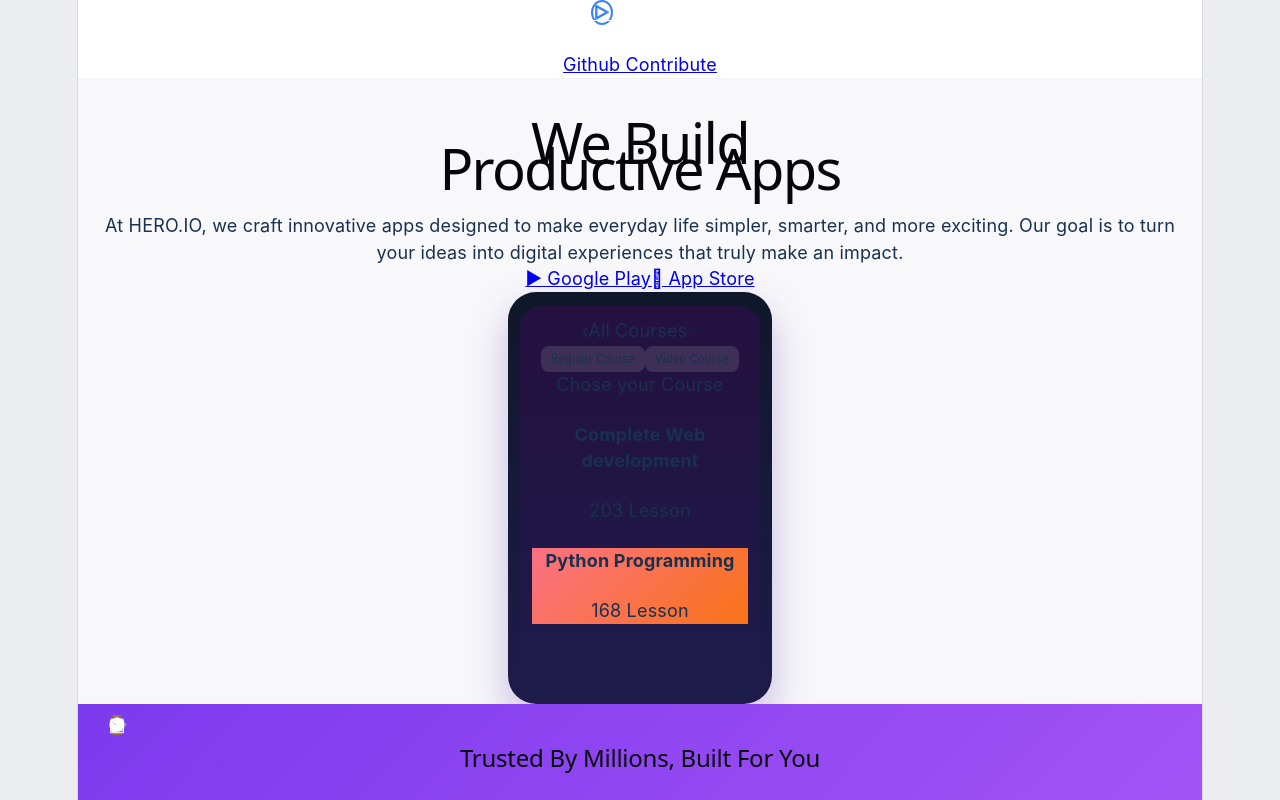
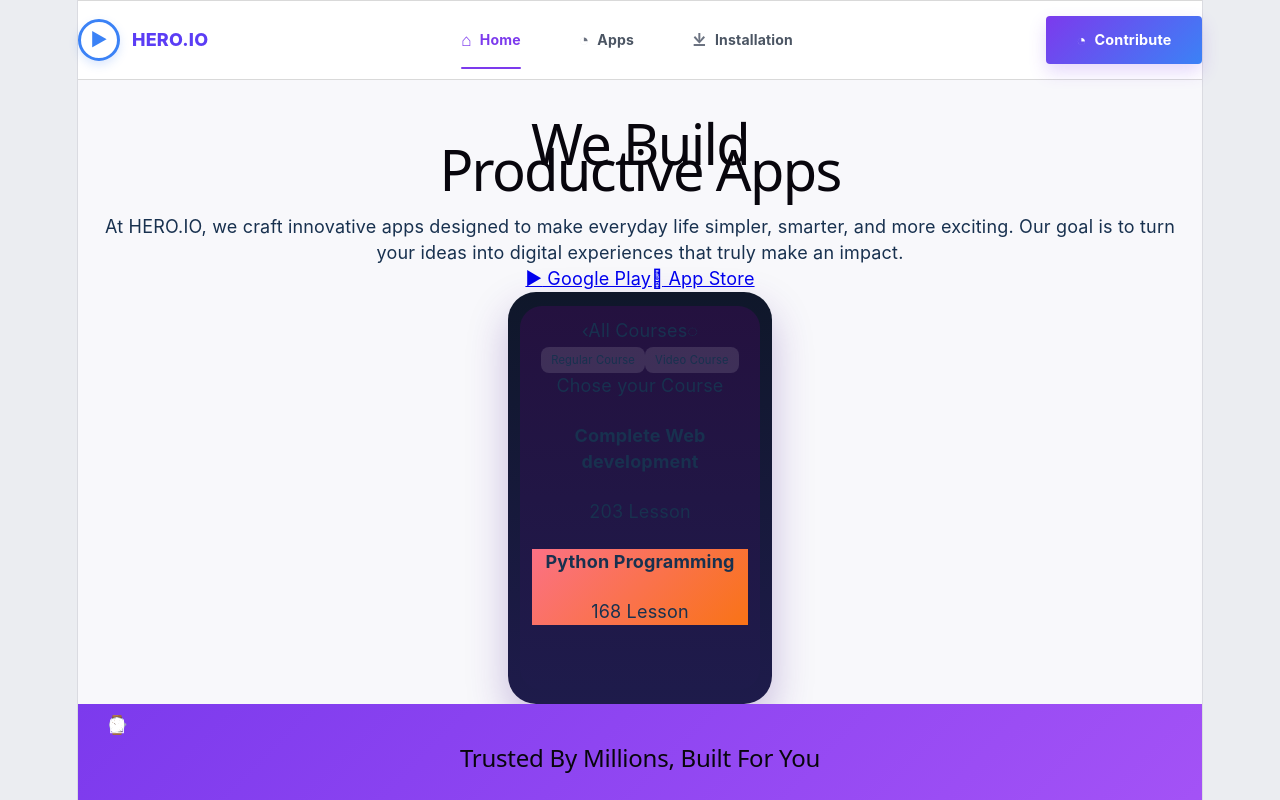
Before and after one commit to Tawseef-Taher-19/hero-IO, a React (Vite) app: page / in a window 1280 px wide. Shown: the top 800 px of the page. Built offline with nearby package versions, Linux system fonts and the light colour scheme.

Commit message:
style: add gray hover background for navbar items

```diff
--- a/src/components/Header.jsx
+++ b/src/components/Header.jsx
@@ -8,16 +8,22 @@ const Header = () => {
     <header className="header">
       <div className="container header-inner">
         <Link to="/" className="logo hero-logo">
-          <span className="logo-mark">▷</span>
+          <span className="logo-mark">▶</span>
           <span className="logo-text">HERO.IO</span>
         </Link>
 
         <nav className="nav">
           <NavLink to="/" end className={navClass}>
-            Home
+            <span className="nav-icon">⌂</span>
+            <span>Home</span>
           </NavLink>
           <NavLink to="/apps" className={navClass}>
-            Apps
+            <span className="nav-icon">◔</span>
+            <span>Apps</span>
+          </NavLink>
+          <NavLink to="/installation" className={navClass}>
+            <span className="nav-icon">⤓</span>
+            <span>Installation</span>
           </NavLink>
         </nav>
 
@@ -27,7 +33,8 @@ const Header = () => {
           rel="noreferrer"
           className="contribute-btn"
         >
-          Github Contribute
+          <span className="contribute-icon">◔</span>
+          <span>Contribute</span>
         </a>
       </div>
     </header>
--- a/src/index.css
+++ b/src/index.css
@@ -682,3 +682,177 @@ body {
     height: 230px;
   }
 }
+
+/* header css */
+/* Header Container */
+.header {
+  position: sticky;
+  top: 0;
+  z-index: 30;
+  background: #ffffff;
+  border-top: 1px solid #d9d9d9;
+  border-bottom: 1px solid #d9d9d9;
+}
+
+.header-inner {
+  min-height: 78px;
+  display: flex;
+  align-items: center;
+  justify-content: space-between;
+  gap: 24px;
+}
+
+/* Logo Redesign */
+.hero-logo {
+  display: flex;
+  align-items: center;
+  gap: 12px;
+}
+
+.logo-mark {
+  width: 36px;
+  height: 36px;
+  display: grid;
+  place-items: center;
+  border: 3px solid #3b82f6;
+  border-radius: 50%;
+  color: #3b82f6;
+  font-size: 1rem;
+  box-shadow: 0 4px 10px rgba(59, 130, 246, 0.18);
+}
+
+.logo-text {
+  font-size: 1rem;
+  letter-spacing: 0.2px;
+  font-weight: 800;
+  color: #5b3df5;
+}
+
+/* Centered Navigation */
+.nav {
+  display: flex;
+  align-items: center;
+  gap: 34px;
+  flex-wrap: wrap;
+  margin-left: auto;
+  margin-right: auto;
+}
+
+.nav-link {
+  color: #4b5563;
+  font-weight: 700;
+  font-size: 0.78rem;
+  display: inline-flex;
+  align-items: center;
+  gap: 8px;
+  position: relative;
+  padding: 6px 0;
+  text-decoration: none;
+}
+
+.nav-link.active {
+  color: var(--brand);
+}
+
+/* The Active Indicator Line */
+.nav-link.active::after {
+  content: "";
+  position: absolute;
+  left: 0;
+  right: 0;
+  bottom: -12px;
+  height: 2px;
+  background: #7c3aed;
+  border-radius: 999px;
+}
+
+.nav-icon {
+  font-size: 0.95rem;
+  line-height: 1;
+  color: #6b7280;
+}
+
+.nav-link.active .nav-icon {
+  color: #7c3aed;
+}
+
+/* Contribute Button */
+.contribute-btn {
+  display: inline-flex;
+  align-items: center;
+  justify-content: center;
+  gap: 8px;
+  border-radius: 4px;
+  background: linear-gradient(135deg, #7c3aed, #3b82f6);
+  color: white;
+  padding: 11px 18px;
+  font-size: 0.8rem;
+  font-weight: 700;
+  min-width: 120px;
+  box-shadow: 0 8px 18px rgba(124, 58, 237, 0.2);
+  text-decoration: none;
+}
+
+.contribute-icon {
+  font-size: 0.9rem;
+  line-height: 1;
+}
+
+/* Responsive Styles */
+@media (max-width: 768px) {
+  .header-inner {
+    min-height: auto;
+    padding: 14px 0;
+    flex-direction: column;
+    align-items: center;
+  }
+
+  .nav {
+    gap: 18px;
+    margin: 0;
+    justify-content: center;
+  }
+
+  .nav-link.active::after {
+    bottom: -6px;
+  }
+}
+
+/* tactile feedback on navbar */
+.nav-link {
+  color: #4b5563;
+  font-weight: 700;
+  font-size: 0.78rem;
+  display: inline-flex;
+  align-items: center;
+  gap: 8px;
+  position: relative;
+  padding: 6px 12px;
+  border-radius: 8px;
+  transition: all 0.2s ease;
+  text-decoration: none;
+}
+
+/* Tactile feedback ONLY during hover */
+.nav-link:hover {
+  background: #f3f4f6; /* light gray pill appears */
+  color: #111827;
+}
+
+/* Active state: Remove the gray background, keep only the purple text and underline */
+.nav-link.active {
+  color: var(--brand);
+  background: transparent; /* Clean look for the selected item */
+}
+
+/* Keep the indicator line for the active link */
+.nav-link.active::after {
+  content: "";
+  position: absolute;
+  left: 12px;  /* Align with the start of the text, not the pill padding */
+  right: 12px; /* Align with the end of the text */
+  bottom: -10px;
+  height: 2px;
+  background: #7c3aed;
+  border-radius: 999px;
+}
```
